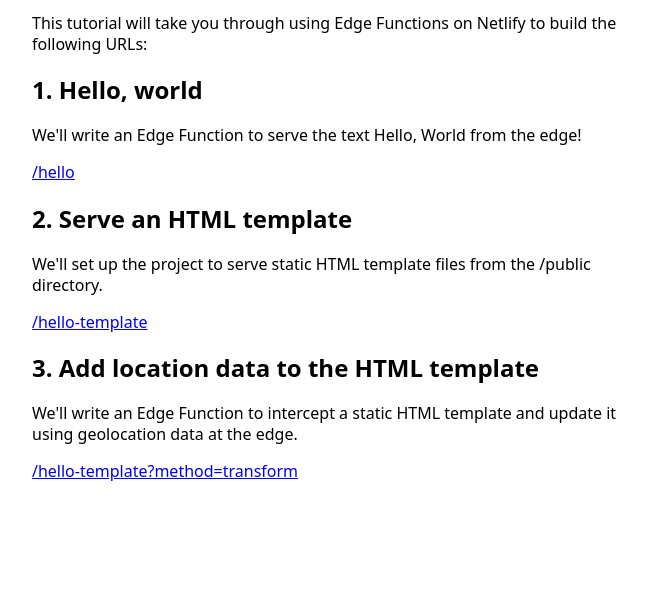
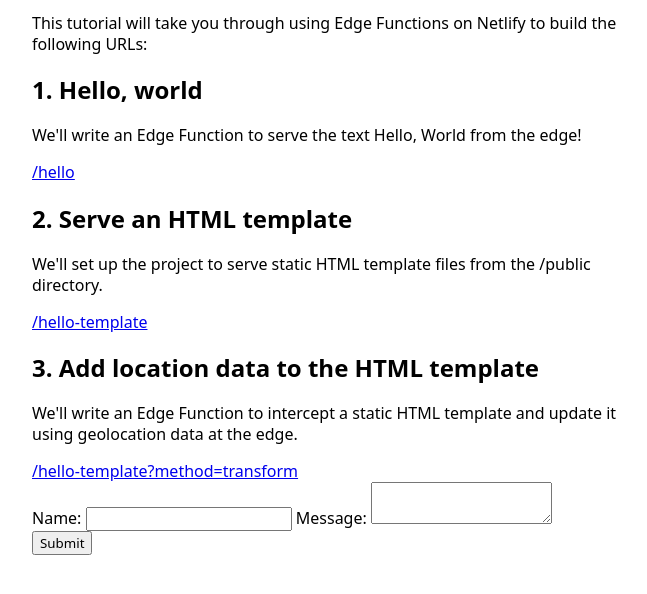
Before and after one commit to fzhcary/oars, a plain HTML site: page public/index.html in a window 1280 px wide. Shown: the part 150-744 px from the top of the page, without its empty margins (308-955 px from the left). Drawn offline with Linux system fonts and the light colour scheme.

Commit message:
add form

```diff
--- a/public/index.html
+++ b/public/index.html
@@ -1,9 +1,9 @@
 <!DOCTYPE html>
 <html lang="en">
 <head>
-    <meta charset="UTF-8" />
-    <meta http-equiv="X-UA-Compatible" content="IE=edge" />
-    <meta name="viewport" content="width=device-width, initial-scale=1.0" />
+    <meta charset="UTF-8"/>
+    <meta http-equiv="X-UA-Compatible" content="IE=edge"/>
+    <meta name="viewport" content="width=device-width, initial-scale=1.0"/>
     <title>Getting started with Netlify Edge Functions</title>
 
     <style>
@@ -47,5 +47,23 @@
     </p>
     <a href="/hello-template?method=transform">/hello-template?method=transform</a>
 </div>
+<div>
+    <form name="guestbook" method="POST" data-netlify="true" data-netlify-recaptcha="true">
+        <input type="hidden" name="form-name" value="guestbook"/>
+
+        <label for="name">Name:</label>
+        <input type="text" id="name" name="name" required/>
+
+        <label for="message">Message:</label>
+        <textarea id="message" name="message" required></textarea>
+
+        <div data-netlify-recaptcha="true"></div>
+
+        <button type="submit">Submit</button>
+    </form>
+
+
+</div>
+
 </body>
 </html>
```
Lines whose indentation alone changed are shown as unchanged.
